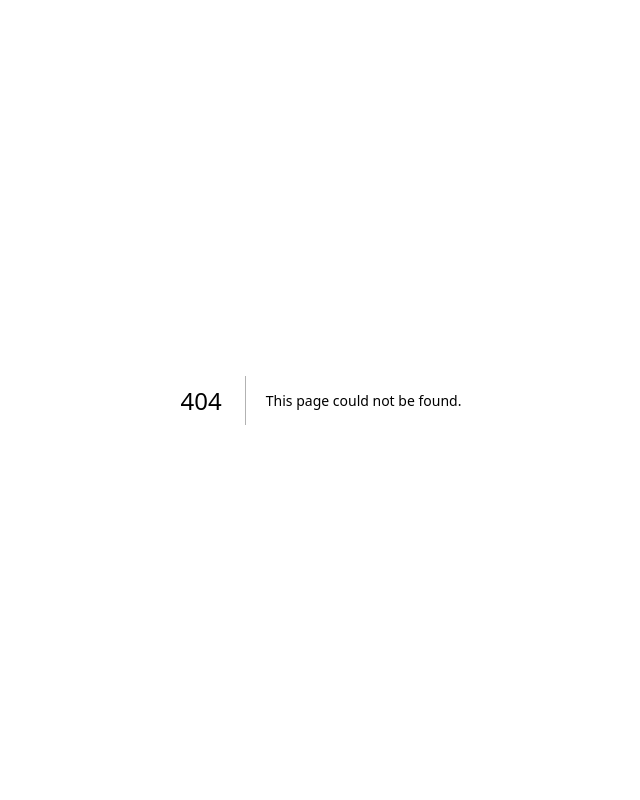
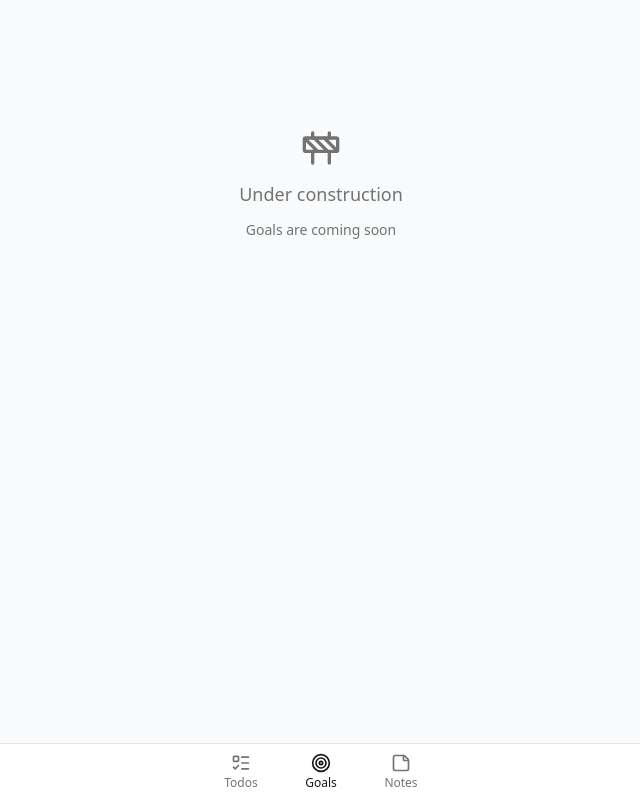
Before and after one commit to mvt-dev/todone, a Next.js app: page /app/goal in a window 1280 px wide. Before the commit this address had no page. Shown: the whole page, without its empty margins (319-959 px from the left). Built offline with nearby package versions, Linux system fonts and the light colour scheme; no server answers; sample sign-in values are in the browser's storage.

Commit message:
Goals under construction

```diff
--- /dev/null
+++ b/src/app/app/goal/page.tsx
@@ -0,0 +1,13 @@
+import { Construction } from 'lucide-react'
+
+export default function GoalPage() {
+  return (
+    <div className="container mx-auto px-4 py-8">
+      <div className="flex flex-col items-center justify-center py-24 gap-3 text-muted-foreground">
+        <Construction className="h-10 w-10" />
+        <h1 className="text-lg font-medium">Under construction</h1>
+        <p className="text-sm">Goals are coming soon</p>
+      </div>
+    </div>
+  )
+}
--- a/src/app/app/layout.tsx
+++ b/src/app/app/layout.tsx
@@ -11,7 +11,7 @@ export default async function AppLayout({ children }: { children: React.ReactNod
 
   return (
     <div className="h-screen bg-gray-50">
-      <div className="pb-14 min-h-full">
+      <div className="pb-14 min-h-full max-w-[1000px] mx-auto">
         {children}
       </div>
       <Navigation />
--- a/src/app/app/navigation.tsx
+++ b/src/app/app/navigation.tsx
@@ -15,14 +15,14 @@ export default function Navigation() {
 
   return (
     <nav className="fixed bottom-0 left-0 right-0 z-50 border-t bg-background">
-      <div className="flex items-center justify-around h-14">
+      <div className="flex items-center justify-center h-14">
         {items.map(({ href, label, icon: Icon }) => {
           const active = pathname.startsWith(href)
           return (
             <Link
               key={href}
               href={href}
-              className={`flex flex-col items-center justify-center gap-0.5 flex-1 h-full text-xs transition-colors ${active ? 'text-primary' : 'text-muted-foreground'}`}
+              className={`w-[80px] flex flex-col items-center justify-center gap-0.5 h-full text-xs transition-colors ${active ? 'text-primary' : 'text-muted-foreground'}`}
             >
               <Icon className="h-5 w-5" />
               <span>{label}</span>
```
